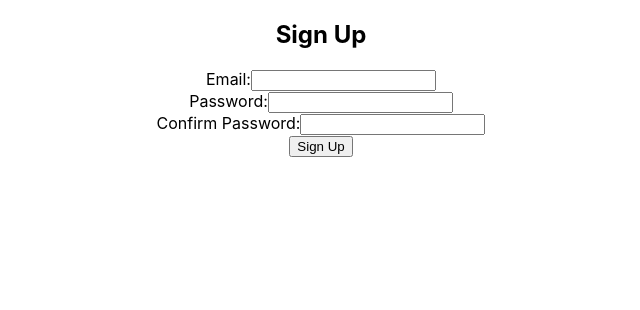
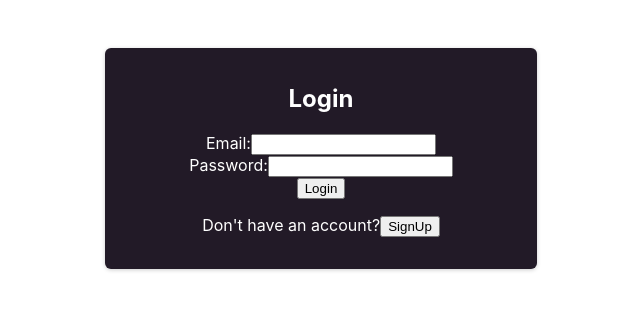
Before and after one commit to thanmayatanu1/Expense-Tracker, a React (Create React App) app: page / in a window 1280 px wide. Shown: the top 310 px of the page, without its empty margins (319-959 px from the left). Built offline with nearby package versions, Linux system fonts and the light colour scheme.

Commit message:
Login Screen

```diff
--- a/src/components/AuthForm.js
+++ b/src/components/AuthForm.js
@@ -1,10 +1,12 @@
 import React, {useState} from 'react';
 import {Form, Button, Container, Row, Col} from 'react-bootstrap';
+import classes from './AuthForm.module.css';
 
 function AuthForm () {
     const [email, setEmail] = useState('');
     const [password, setPassword] = useState('');
     const [confirmPassword, setConfirmPassword] = useState('');
+    const [isLogin, setIsLogin] = useState(true);
     const [error, setError] = useState('');
 
     const handleSubmit = async(e) => {
@@ -12,19 +14,25 @@ function AuthForm () {
 
         //check if all the fields are filled
 
-        if(!email || !password || !confirmPassword) {
+        if(!email || !password) {
             setError('Please fill in all fields');
             return;
         }
 
         //check if password match
-        if(password !== confirmPassword) {
+        if(!isLogin && password !== confirmPassword) {
             setError('Passwords do not match');
             return;
         }
 
         try {
-            const response = await fetch('https://identitytoolkit.googleapis.com/v1/accounts:signUp?key=AIzaSyDLfziEdsH_utwbMdIw8V0olRmeIUAj0V0', {
+            const response = await fetch(
+                isLogin
+                ?
+                'https://identitytoolkit.googleapis.com/v1/accounts:signInWithPassword?key=AIzaSyDLfziEdsH_utwbMdIw8V0olRmeIUAj0V0'
+
+                : 'https://identitytoolkit.googleapis.com/v1/accounts:signUp?key=AIzaSyDLfziEdsH_utwbMdIw8V0olRmeIUAj0V0',
+                {
                 method: 'POST',
                 headers: {
                     'Content-type': 'application/json',
@@ -33,10 +41,16 @@ function AuthForm () {
                 body: JSON.stringify({
                     email,
                     password,
+                    returnSecureToken: true,
                 }),
             });
 
             if (response.ok) {
+                const data = await response.json();
+
+        // Save the token in local storage
+        localStorage.setItem('token', data.idToken);
+
                 //Clear form fields
 
                 setEmail('');
@@ -47,19 +61,36 @@ function AuthForm () {
                 alert('User has successfully signed up');
             } else {
                 const data = await response.json();
-                setError(data.message);
+                setError(data.error.message);
             }
         } catch (error) {
-            setError('An error occurred while signing up');
+            setError('An error occurred while signing up or logging in');
         }
     };
+    if (!isLogin) {
+        return (
+          <Container>
+            <Row>
+              <Col xs={12} md={6} className="mx-auto">
+                <section className={classes.auth}>
+                  <div className="welcome-screen">
+                    <h2>Welcome to Expense Tracker</h2>
+                  </div>
+                </section>
+              </Col>
+            </Row>
+          </Container>
+        );
+      }
+
 
     return (
         <Container>
             <Row>
                 <Col xs={12} md={6} className="mx-auto">
+                <section className={classes.auth}>
                     <div className="signup-form">
-                        <h2>Sign Up</h2>
+                        <h2>{isLogin ? 'Login' : 'Sign Up'}</h2>
                         {error && <p className='error'>{error}</p>}
                         <Form onSubmit={handleSubmit}>
                             <Form.Group>
@@ -80,6 +111,7 @@ function AuthForm () {
                                 required
                                 />
                             </Form.Group>
+                            {!isLogin && (
                             <Form.Group>
                                 <Form.Label>Confirm Password:</Form.Label>
                                 <Form.Control
@@ -89,10 +121,25 @@ function AuthForm () {
                                 required
                                 />
                             </Form.Group>
-                            <Button type="submit">Sign Up</Button>
+                            )}
+                            <Button type="submit">{isLogin ? 'Login' : 'Sign Up'}</Button>
                         </Form>
+                        <p>
+                            {isLogin ? 'Don\'t have an account?' : 'Already have an account?'}
+
+                            <Button
+                            variant="link"
+                            onClick={() => setIsLogin((prev) => !prev)}
+
+
+                            >
+                                {isLogin ? 'SignUp' : 'Login'}
+                            </Button>
+                        </p>
+
 
                     </div>
+                    </section>
                 </Col>
             </Row>
         </Container>
--- /dev/null
+++ b/src/components/AuthForm.module.css
@@ -0,0 +1,76 @@
+.auth {
+    margin: 3rem auto;
+    width: 95%;
+    max-width: 25rem;
+    border-radius: 6px;
+    background-color: #221a27;
+    box-shadow: 0 1px 4px rgba(0, 0, 0, 0.2);
+    padding: 1rem;
+    text-align: center;
+    color:white;
+  }
+
+  .auth h1 {
+    text-align: center;
+    color: white;
+  }
+
+  .control {
+    margin-bottom: 0.5rem;
+  }
+
+  .control label {
+    display: block;
+    color: white;
+    font-weight: bold;
+    margin-bottom: 0.5rem;
+  }
+
+  .control input {
+    font: inherit;
+    background-color: #f1e1fc;
+    color: #222024;
+    border-radius: 4px;
+    border: 1px solid white;
+    width: 100%;
+    text-align: left;
+    padding: 0.25rem;
+  }
+
+  .actions {
+    margin-top: 1.5rem;
+    display: flex;
+    flex-direction: column;
+    align-items: center;
+  }
+
+  .actions button {
+    cursor: pointer;
+    font: inherit;
+    color: white;
+    background-color: #8852ac;
+    border: 1px solid #9f5ccc;
+    border-radius: 4px;
+    padding: 0.5rem 2.5rem;
+  }
+
+  .actions button:hover {
+    background-color: #873abb;
+    border-color: #873abb;
+  }
+
+  .actions .toggle {
+    margin-top: 1rem;
+    background-color: transparent;
+    color: #31a951;
+    border: none;
+    padding: 0.15rem 1.5rem;
+    display: flex;
+    flex-direction: column;
+    align-items: center;
+  }
+
+  .actions .toggle:hover {
+    background-color: transparent;
+    color: #bebb06;
+  }
```
